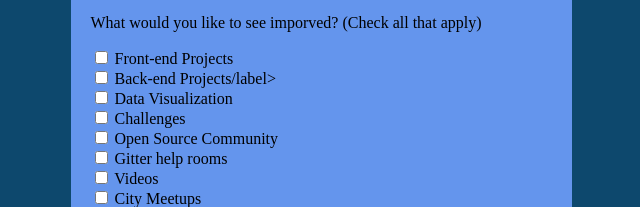
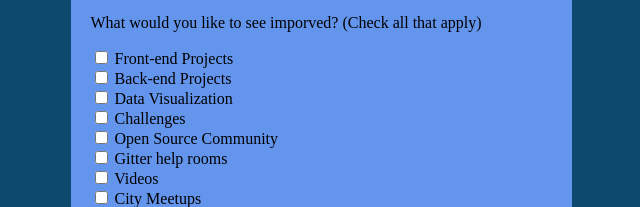
Before and after one commit to YoutLone/Survey-Form, a plain HTML site: page index.html in a window 1280 px wide. Shown: the part 736-943 px from the top of the page, 319-959 px from the left. Drawn offline with Linux system fonts and the light colour scheme.

Commit message:
change.html

```diff
--- a/index.html
+++ b/index.html
@@ -56,7 +56,7 @@
             <label for="project1"> Front-end Projects</label><br>
 
             <input type="checkbox" id="project2" name="project2" value="back-end">
-            <label for="project2"> Back-end Projects/label><br>
+            <label for="project2"> Back-end Projects </label><br>
 
             <input type="checkbox" id="project3" name="project3" value="data">
             <label for="project3"> Data Visualization</label><br>
```
